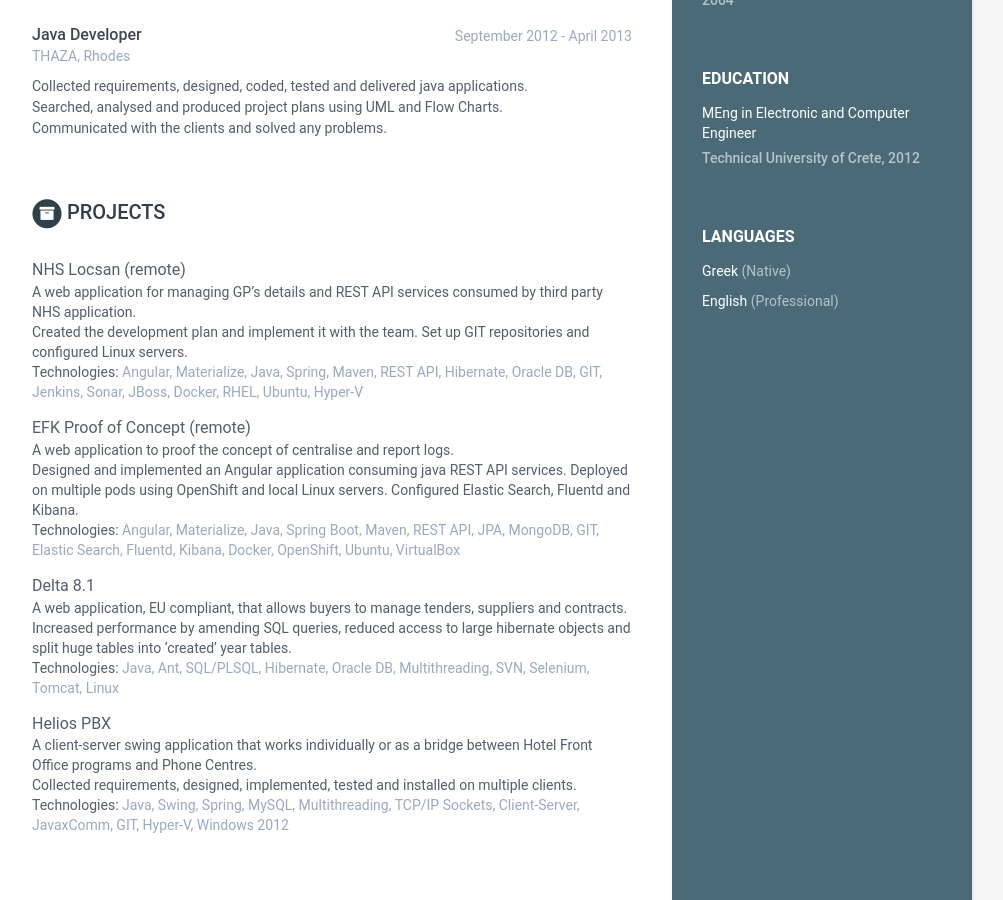
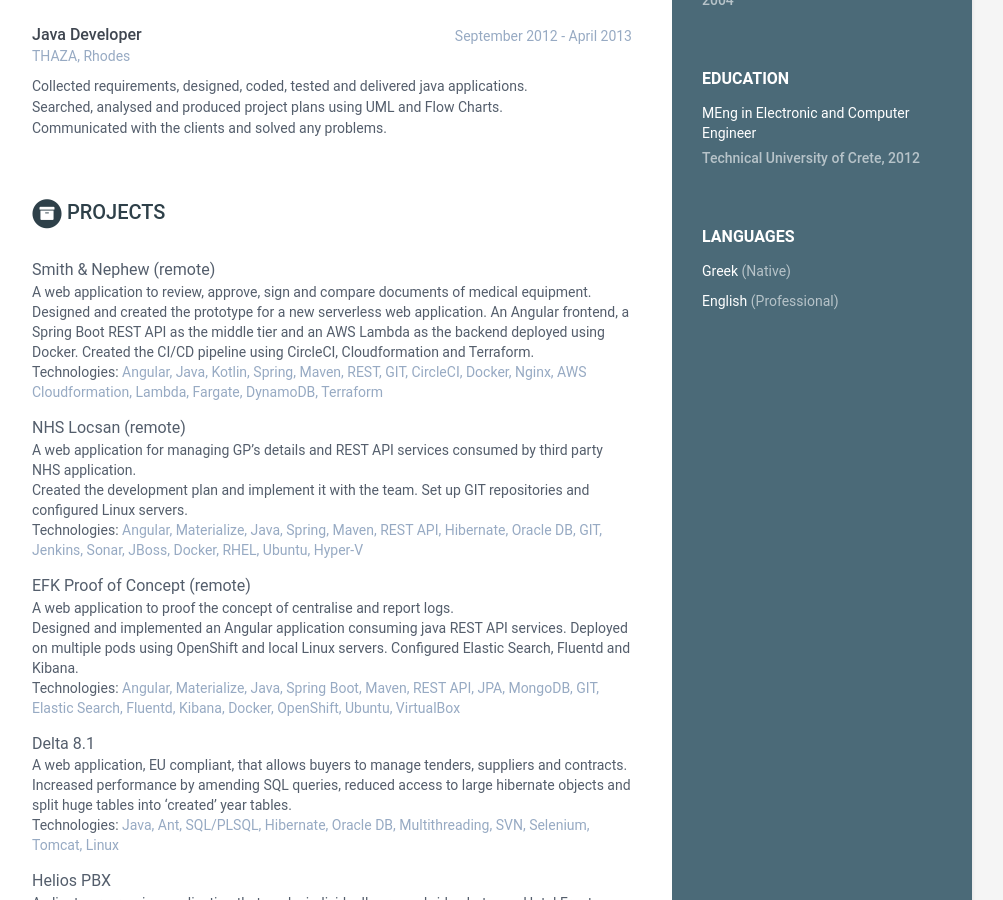
Before and after one commit to kmponis/kmponis.github.io, a Jekyll site: the page built from index.html, in a window 1280 px wide and 900 px high, scrolled down 1143 px. Shown: the whole window, without its empty margins (168-1171 px from the left). Built offline with Jekyll 4.4.1, drawn with Linux system fonts in a browser that asks for light colours; some of the changed text lies outside the part shown.

Commit message:
Add Smith & Nephew experience

```diff
--- a/_data/data.yml
+++ b/_data/data.yml
@@ -81,7 +81,7 @@
     title: Technical Skills
     toolset:
       - category: Languages
-        name: JAVA, SQL/PLSQL, JavaScript, TypeScript, HTML, CSS
+        name: JAVA, SQL/PLSQL, JavaScript, TypeScript, Kotlin, HTML, CSS
         level:
 
       - category: Technologies / Frameworks
@@ -99,7 +99,7 @@
         level:
 
       - category: Methodologies
-        name: Agile, Microservices, OOP, TDD, BDD, MVC, Design Patterns, SOLID, Pair Programming
+        name: Agile, Microservices, Serverless, OOP, TDD, BDD, MVC, Design Patterns, SOLID, Pair Programming
         level:
 
 experiences:
@@ -152,6 +152,18 @@
     intro: > # Add text in newline if you need info
 
     assignments:
+      - title: Smith & Nephew
+        location: remote
+        description: A web application to review, approve, sign and compare
+          documents of medical equipment.
+        link:
+        responsibility: |
+          Designed and created the prototype for a new serverless web application.
+          An Angular frontend, a Spring Boot REST API as the middle tier and an AWS
+          Lambda as the backend deployed using Docker. Created the CI/CD pipeline
+          using CircleCI, Cloudformation and Terraform.
+        technologies: Angular, Java, Kotlin, Spring, Maven, REST, GIT, CircleCI,
+          Docker, Nginx, AWS Cloudformation, Lambda, Fargate, DynamoDB, Terraform
       - title: NHS Locsan
         location: remote
         description: A web application for managing GP’s details and
```
